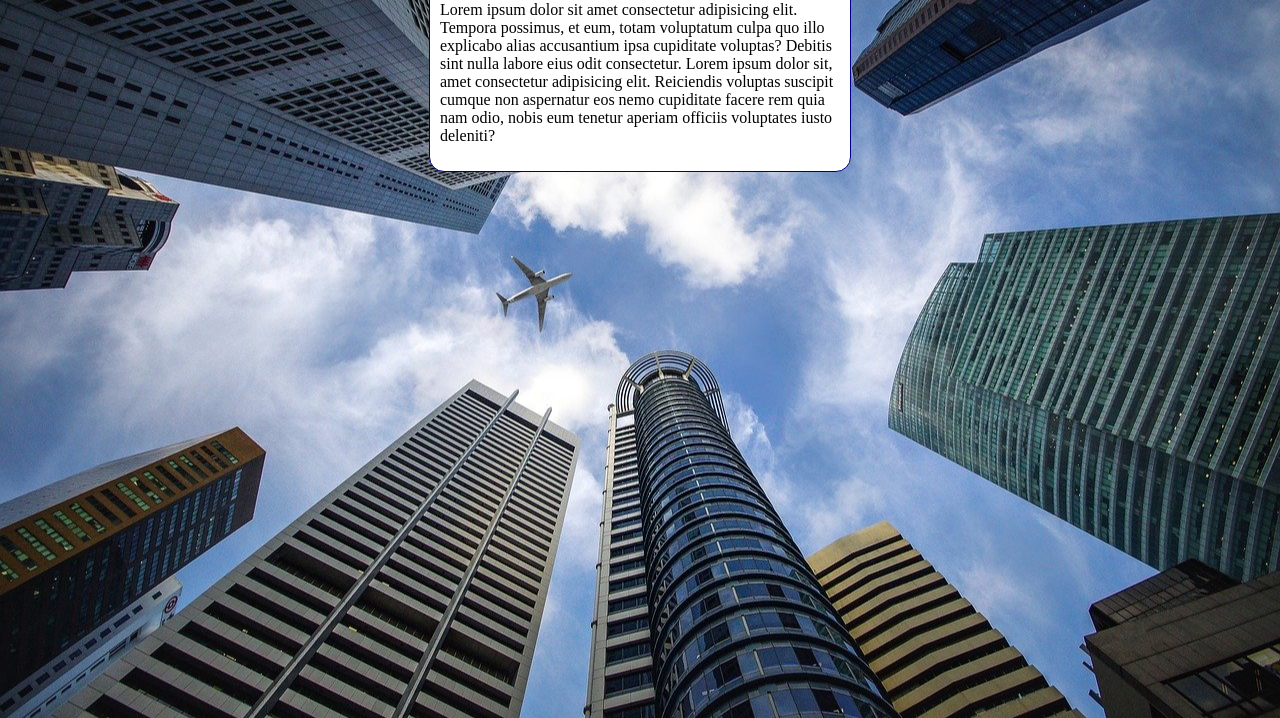
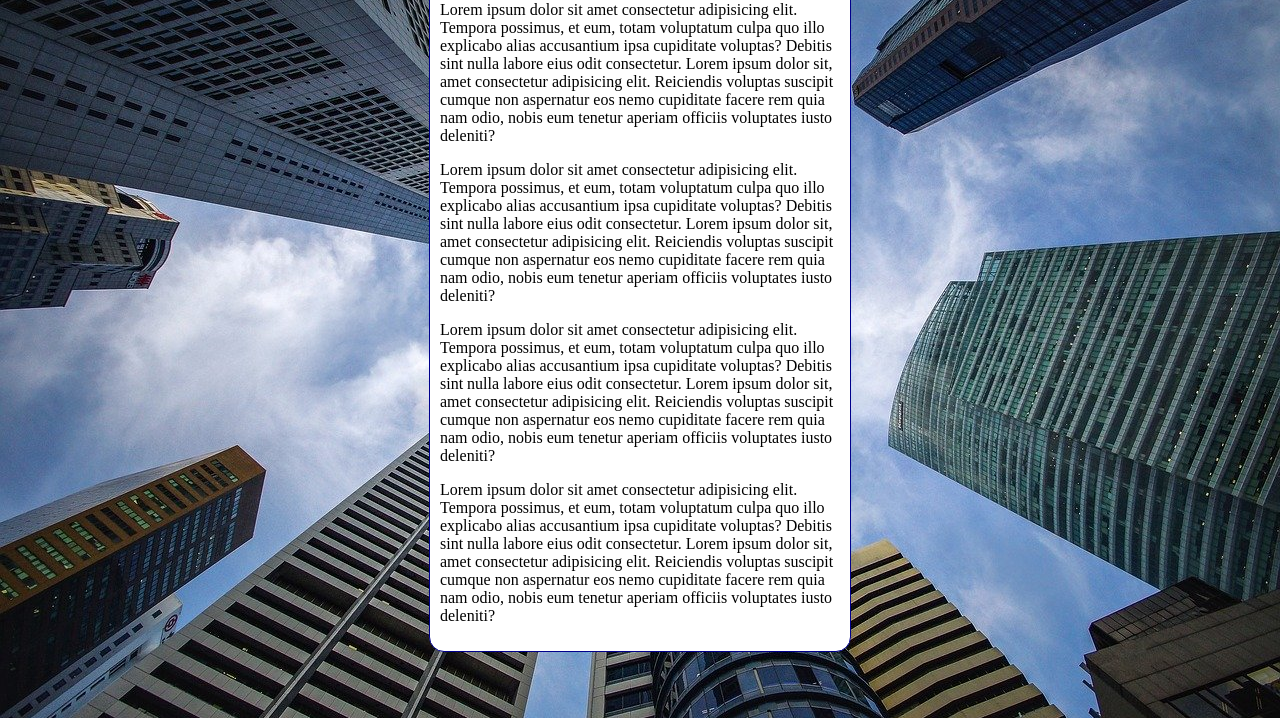
Before and after one commit to JeanClaudio1/html-css, a plain HTML site: page exercicios/ex022/fundo006.html in a window 1280 px wide. Shown: the part 98-816 px from the top of the page. Drawn offline with Linux system fonts and the light colour scheme.

Commit message:
melhorando o exercício

```diff
--- a/exercicios/ex022/fundo006.html
+++ b/exercicios/ex022/fundo006.html
@@ -3,16 +3,27 @@
 <head>
     <meta charset="UTF-8">
     <meta name="viewport" content="width=device-width, initial-scale=1.0">
-    <title>Document</title>
+    <title>Fixando imagem</title>
     <style>
         body{
             height: 100vh;
-            overflow: hidden;
+        /*
             background-color: black;
             background-image: url(imagens/wallpaper002.jpg);
             background-position: center center;
             background-repeat: no-repeat;
             background-size: cover;
+            background-attachment: fixed;
+        */
+
+        /*
+            Shorthand - background
+            color > image > position > repeat > [size]
+            >attachment
+        */
+            background: black url(imagens/wallpaper002.jpg) center center no-repeat fixed;
+            background-size: cover;
+
         }
         main{
             background-color: white;
@@ -30,6 +41,15 @@
         <p>Lorem ipsum dolor sit amet consectetur adipisicing elit. Tempora possimus, et eum, totam voluptatum culpa quo illo explicabo alias accusantium ipsa cupiditate voluptas? Debitis sint nulla labore eius odit consectetur.
         Lorem ipsum dolor sit, amet consectetur adipisicing elit. Reiciendis voluptas suscipit cumque non aspernatur eos nemo cupiditate facere rem quia nam odio, nobis eum tenetur aperiam officiis voluptates iusto deleniti?
         </p>
+        <p>Lorem ipsum dolor sit amet consectetur adipisicing elit. Tempora possimus, et eum, totam voluptatum culpa quo illo explicabo alias accusantium ipsa cupiditate voluptas? Debitis sint nulla labore eius odit consectetur.
+        Lorem ipsum dolor sit, amet consectetur adipisicing elit. Reiciendis voluptas suscipit cumque non aspernatur eos nemo cupiditate facere rem quia nam odio, nobis eum tenetur aperiam officiis voluptates iusto deleniti?
+        </p>
+        <p>Lorem ipsum dolor sit amet consectetur adipisicing elit. Tempora possimus, et eum, totam voluptatum culpa quo illo explicabo alias accusantium ipsa cupiditate voluptas? Debitis sint nulla labore eius odit consectetur.
+        Lorem ipsum dolor sit, amet consectetur adipisicing elit. Reiciendis voluptas suscipit cumque non aspernatur eos nemo cupiditate facere rem quia nam odio, nobis eum tenetur aperiam officiis voluptates iusto deleniti?
+        </p>
+        <p>Lorem ipsum dolor sit amet consectetur adipisicing elit. Tempora possimus, et eum, totam voluptatum culpa quo illo explicabo alias accusantium ipsa cupiditate voluptas? Debitis sint nulla labore eius odit consectetur.
+        Lorem ipsum dolor sit, amet consectetur adipisicing elit. Reiciendis voluptas suscipit cumque non aspernatur eos nemo cupiditate facere rem quia nam odio, nobis eum tenetur aperiam officiis voluptates iusto deleniti?
+        </p>
     </main>
 </body>
 </html>
```
